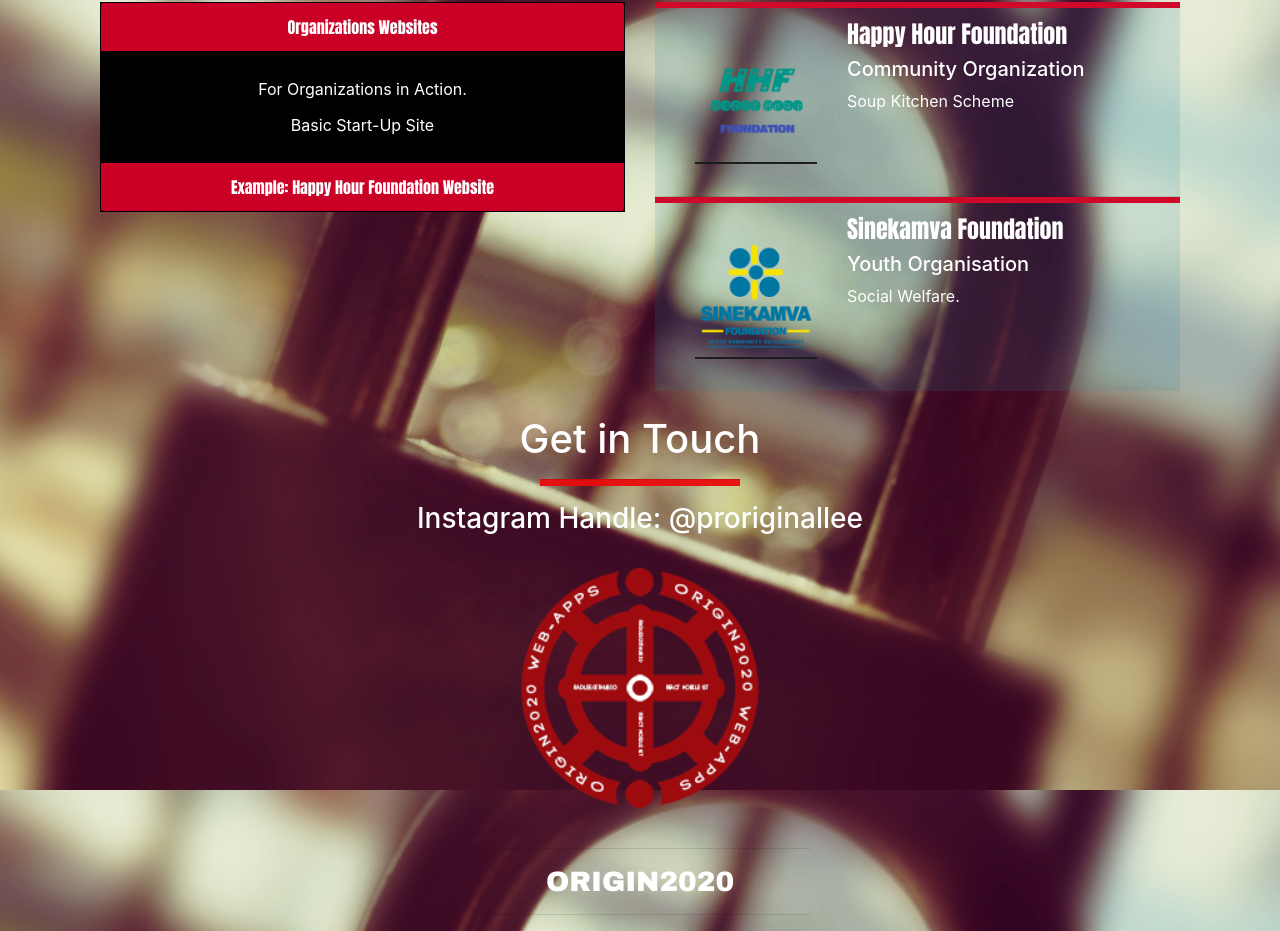
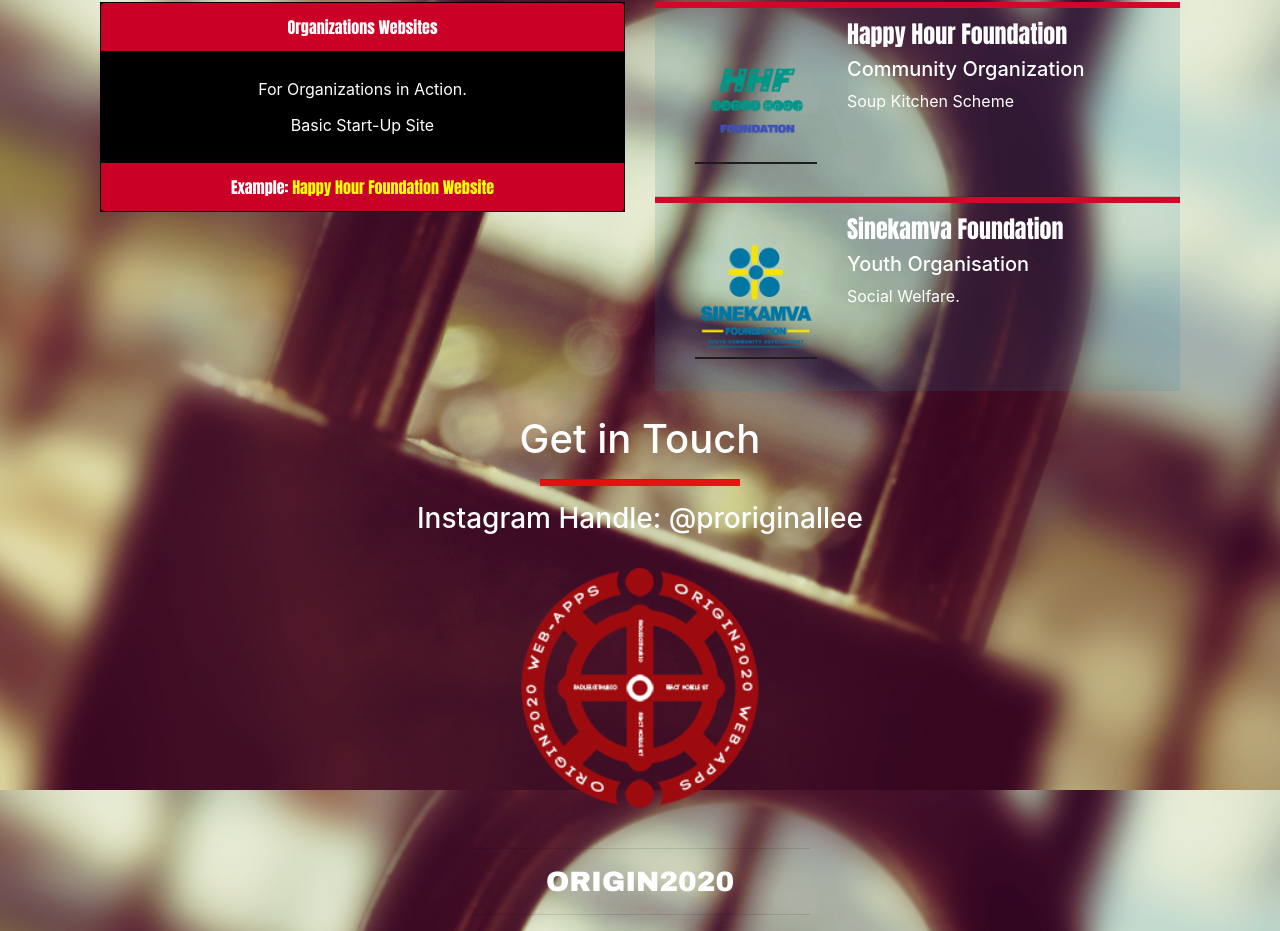
Before and after one commit to radlee/origin2020, a React (Create React App) app: page / in a window 1280 px wide. Shown: the part 1610-2541 px from the top of the page. Built offline with nearby package versions, Linux system fonts and the light colour scheme.

Commit message:
Yellow Link

```diff
--- a/src/App.css
+++ b/src/App.css
@@ -4,6 +4,10 @@
 
 html {
   scroll-behavior: smooth;
+}
+
+.hhf {
+  color: yellow;
 }
 
 .navigation {
--- a/src/components/sponsors/sponsors.component.jsx
+++ b/src/components/sponsors/sponsors.component.jsx
@@ -24,7 +24,7 @@
                                         Basic Start-Up Site
                                     </CardText>
                                 </CardBody>
-                                <CardFooter> Example: <a target="__blank" href="https://radlee.github.io/happyhour/"> Happy Hour Foundation Website</a></CardFooter>
+                                <CardFooter> Example: <a target="__blank" href="https://radlee.github.io/happyhour/"> <span className="hhf" >Happy Hour Foundation Website</span></a></CardFooter>
                             </Card>
                         </div>
                     </Col>
```
Also changed, not shown: 12 other files (tests, documents, lock files or other folders).
